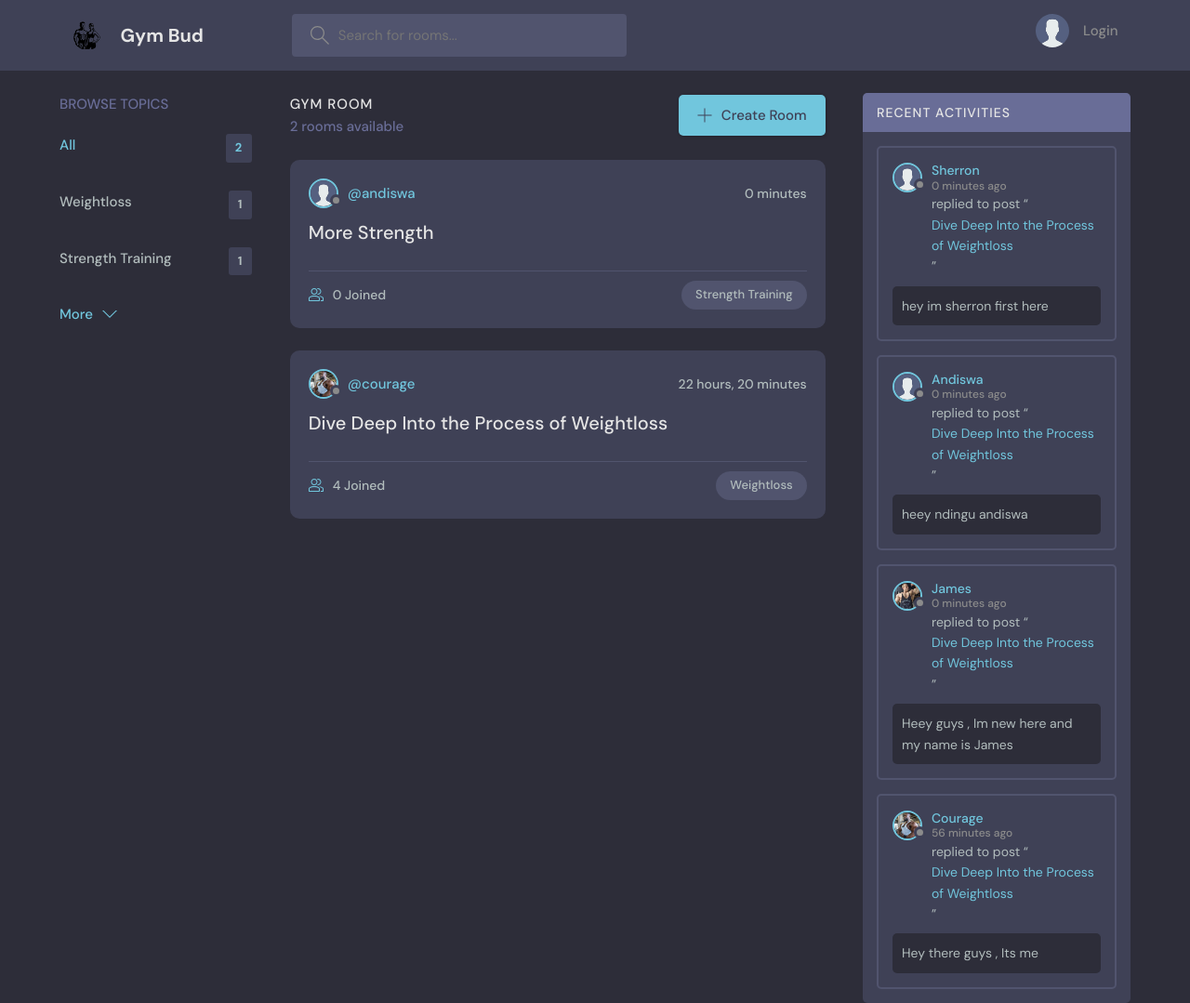
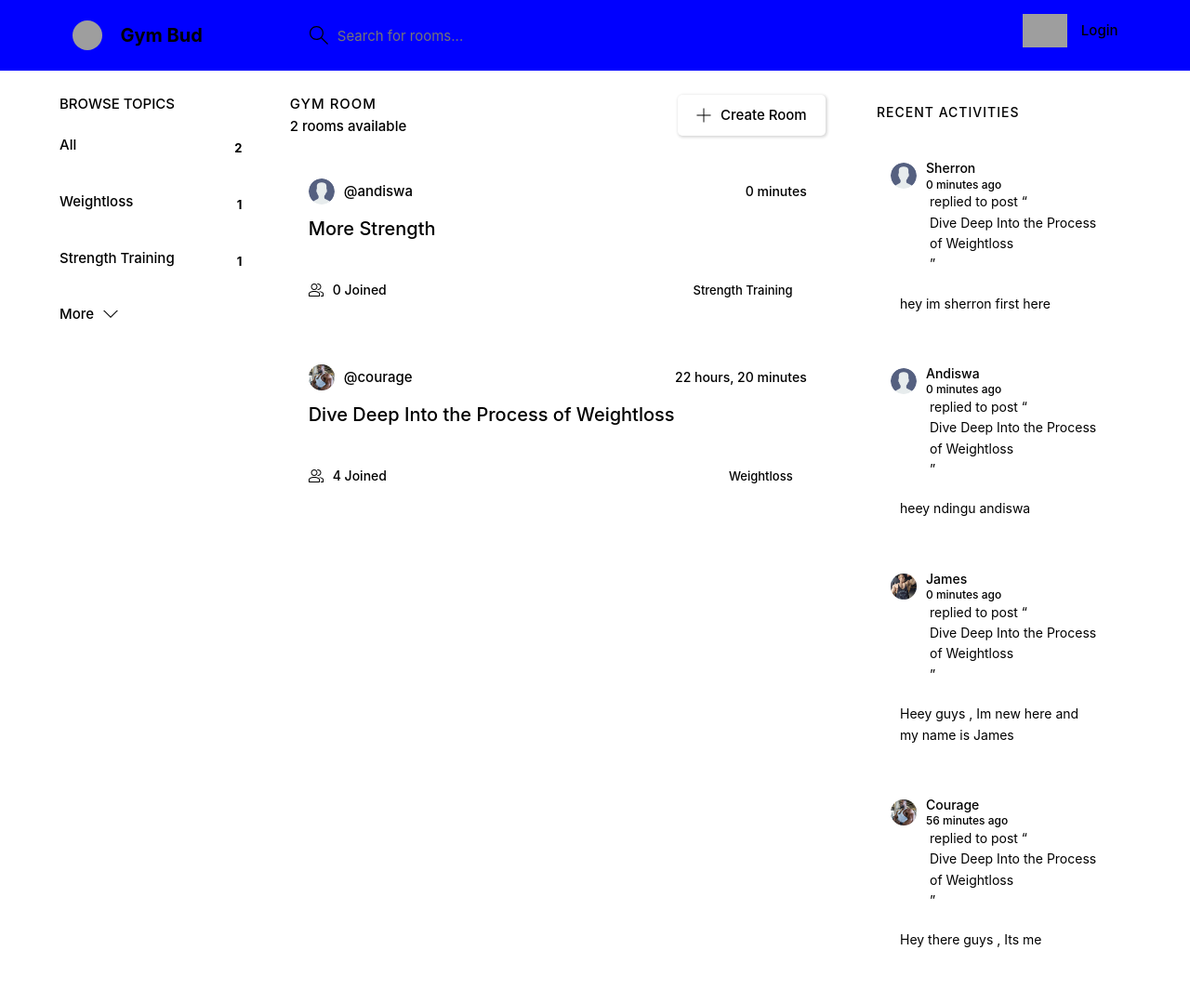
Before and after one commit to CourageGanyiwa/gym_bud_app, a Django app: page / in a window 1280 px wide. Shown: the whole page at 93% size. After the commit the page ends 1019 px from the top, so only its background shows below. Run offline with Django 5.2, Linux system fonts and the light colour scheme; data comes from the database, SQL or seed files in the repository; both versions use the stored data as it was after the commit; grey boxes are pictures that could not be loaded.

Commit message:
latest changes

```diff
--- a/static/styles/style.css
+++ b/static/styles/style.css
@@ -1,18 +1,16 @@
-@import url("https://fonts.googleapis.com/css2?family=DM+Sans:wght@400;500;700&display=swap");
-
-:root {
-  --color-main: #71c6dd;
+/* :root {
+  --color-main: #71dd91;
   --color-main-light: #e1f6fb;
-  --color-dark: #3f4156;
-  --color-dark-medium: #51546e;
-  --color-dark-light: #696d97;
-  --color-light: #e5e5e5;
+  --color-dark: #1223e4;
+  --color-dark-medium: #2b3cd3;
+  --color-dark-light: #4a53b5;
+  --color-light: #9bc4b3;
   --color-gray: #8b8b8b;
   --color-light-gray: #b2bdbd;
-  --color-bg: #2d2d39;
+  --color-bg: #0a905c;
   --color-success: #5dd693;
   --color-error: #fc4b0b;
-}
+} */
 
 /*========== base styles ==========*/
 
@@ -267,7 +265,7 @@ a {
 
 .header {
   padding: 1.5rem;
-  background-color: var(--color-dark);
+  background-color: blue;
 }
 
 .header > .container {
```
Also changed, not shown: gym_bud/settings.py (+6 -6 lines), gym_bud_app/templates/base/room.html (+27 -16 lines), db.sqlite3, media/avatar.svg (renamed from static/images/avatar.svg), media/belly-fat.webp (renamed from static/images/belly-fat.webp), media/brendon.jpeg (renamed from static/images/brendon.jpeg), media/granpa.avif (renamed from static/images/granpa.avif), media/images.jpeg (renamed from static/images/images.jpeg), media/logo.png (renamed from static/images/logo.png), media/my_icon.jpg (renamed from static/images/my_icon.jpg).
